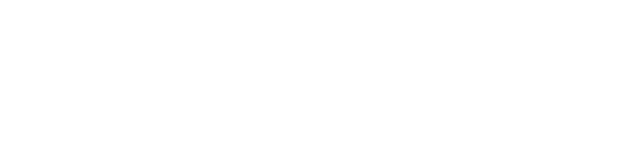
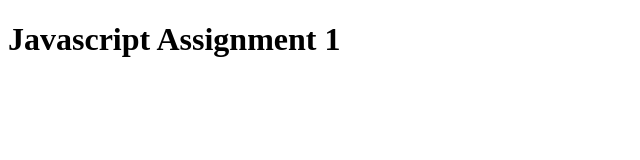
Before and after one commit to tndong799/FGJavascripAssignmentOne, a plain HTML site: page index.html in a window 1280 px wide. Shown: the whole page, without its empty margins (0-640 px from the left). Drawn offline with Linux system fonts and the light colour scheme.

Commit message:
update index.html

```diff
--- a/index.html
+++ b/index.html
@@ -7,6 +7,7 @@
     <title>Document</title>
 </head>
 <body>
+    <h1>Javascript Assignment 1</h1>
     <script src="./app.js"></script>
 </body>
 </html>
```
